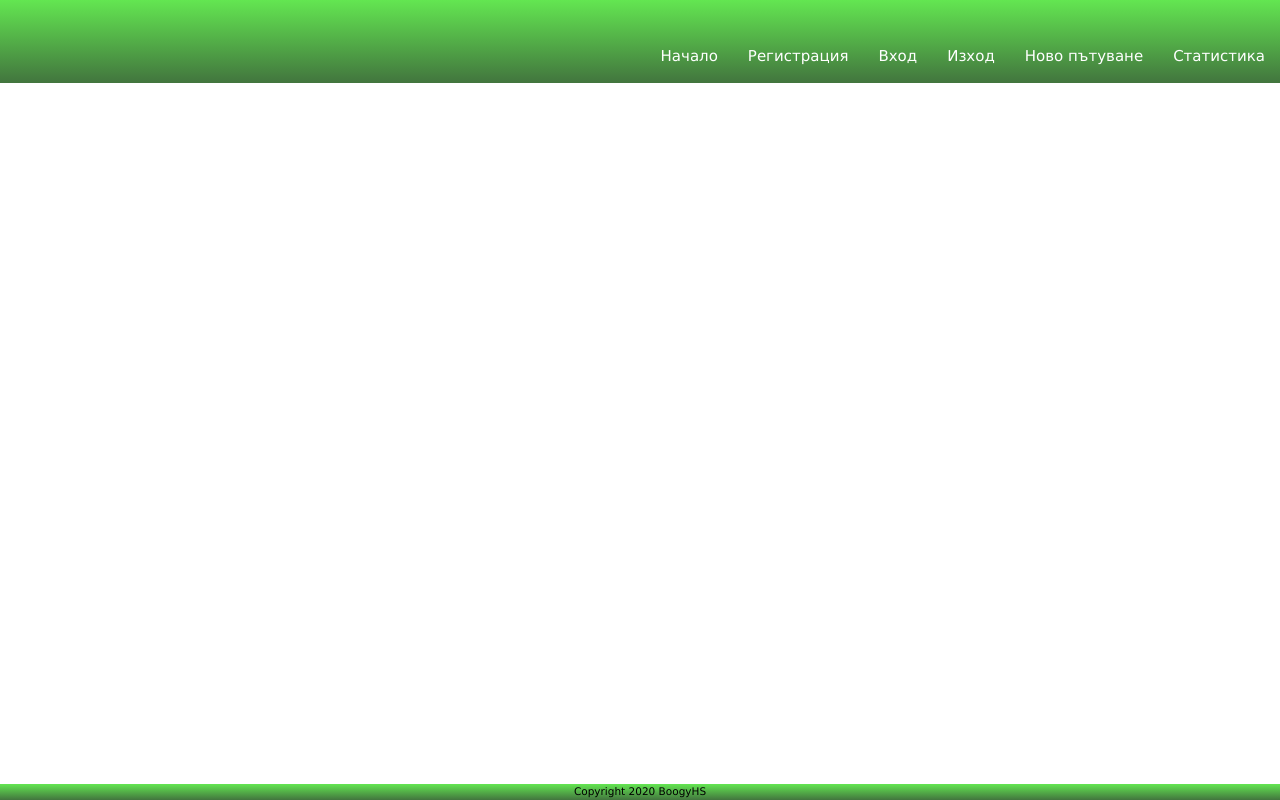
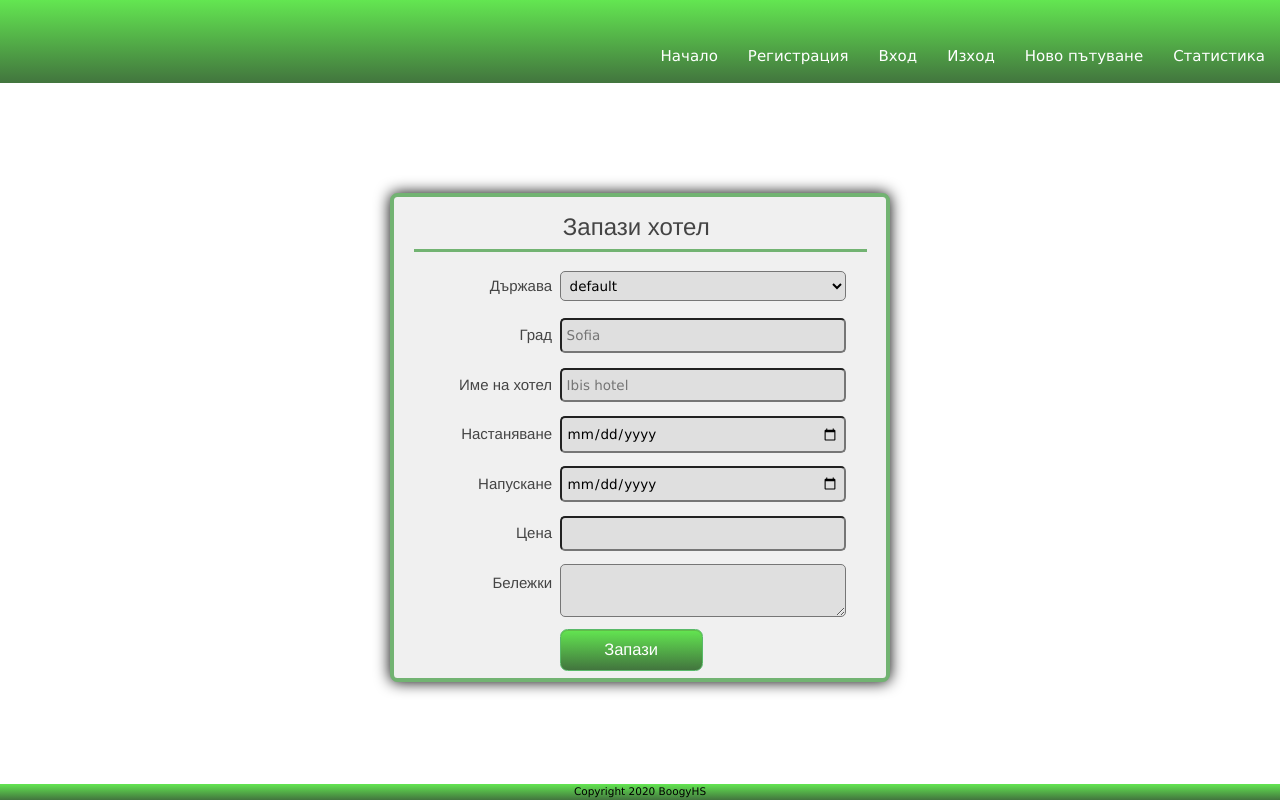
Before and after one commit to BoogyHS/React-travel-organizer, a React (Create React App) app: page /hotel-form in a window 1280 px wide. Built offline with nearby package versions, Linux system fonts and the light colour scheme.

Commit message:
hotelform view created

```diff
--- a/src/Components/App/App.jsx
+++ b/src/Components/App/App.jsx
@@ -9,6 +9,7 @@ import Home from '../Home'
 import Register from '../Register';
 import Login from '../Login';
 import NewTravel from '../NewTravel';
+import HotelForm from '../Hotel';
 
 
 function App() {
@@ -27,6 +28,7 @@ function App() {
               <Route path="/login" render={Login} />
               <Route path="/new-travel" render={NewTravel} />
               <Route path="/statistics" render={Home} />
+              <Route path="/hotel-form" render={HotelForm} />
               <Route path="/my-travels" render={Home} />
             </Switch>
           </main>
--- /dev/null
+++ b/src/Components/Hotel/index.jsx
@@ -0,0 +1,47 @@
+import React from 'react'
+import FormWrapper from '../common/FormWrapper'
+import FormButton from '../common/FormButton'
+import TextArea from '../common/TextArea'
+
+function HotelForm() {
+    return (
+        <FormWrapper>
+            <h3>Запази хотел</h3>
+            <form id="hotel-form">
+                <div>
+                    <label htmlFor="country">Държава</label>
+                    <select id="country" name="country">
+                        <option value="default">default</option>
+                    </select>
+                </div>
+                <div>
+                    <label htmlFor="city">Град</label>
+                    <input type="text" id="city" spellCheck="false" placeholder="Sofia" />
+                </div>
+                <div>
+                    <label htmlFor="hotel-name">Име на хотел</label>
+                    <input type="text" id="hotel-name" spellCheck="false" placeholder="Ibis hotel" />
+                </div>
+                <div>
+                    <label htmlFor="check-in">Настаняване</label>
+                    <input type="date" id="check-in" />
+                </div>
+                <div>
+                    <label htmlFor="check-out">Напускане</label>
+                    <input type="date" id="check-out" />
+                </div>
+                <div>
+                    <label htmlFor="price">Цена</label>
+                    <input type="number" id="price" min="0" />
+                </div>
+                <TextArea id="notes" labelText="Бележки"></TextArea>
+                <div>
+                    <label></label>
+                    <FormButton value="Запази" id="hotel-button"></FormButton>
+                </div>
+            </form>
+        </FormWrapper>
+    )
+}
+
+export default HotelForm
--- a/src/Components/common/FormWrapper/style.module.css
+++ b/src/Components/common/FormWrapper/style.module.css
@@ -46,12 +46,3 @@
 .wrapper-form input[type=text]:focus, input[type=password]:focus, input[type=date]:focus, input[type=number]:focus, textarea:focus, select:focus {
     background: #FFFFFF;
 }
-
-.textarea-wrapper {
-    margin-bottom: 0px;
-    display: flex;
-}
-
-.textarea-wrapper textarea {
-    margin: 4px 0px 0px 4px;
-}
--- /dev/null
+++ b/src/Components/common/TextArea/index.jsx
@@ -0,0 +1,14 @@
+import React from 'react'
+
+import styles from './style.module.css'
+
+function TextArea({id, labelText}) {
+    return (
+        <div className={styles["textarea-wrapper"]}>
+            <label htmlFor={id}>{labelText}</label>
+            <textarea id={id}></textarea>
+        </div>
+    )
+}
+
+export default TextArea
--- /dev/null
+++ b/src/Components/common/TextArea/style.module.css
@@ -0,0 +1,3 @@
+.textarea-wrapper {
+    display: flex;
+}
```
Also changed, not shown: 1 other file (tests, documents, lock files or other folders).
